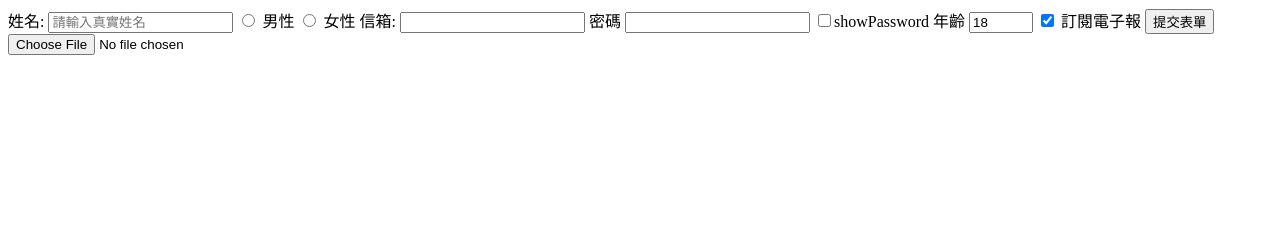
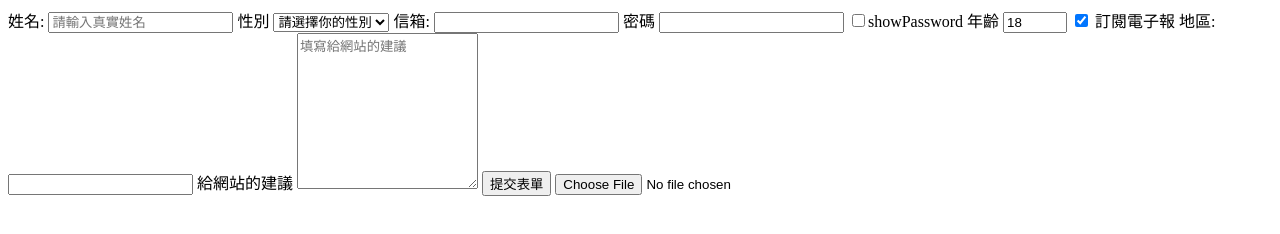
Before and after one commit to j8504151750/FullStackWebDevelopment, a plain HTML site: page pages/表單.html in a window 1280 px wide. Drawn offline with Linux system fonts and the light colour scheme.

Commit message:
CH2-19 button,selection,option,textarea

```diff
--- a/pages/表單.html
+++ b/pages/表單.html
@@ -15,10 +15,17 @@
             minlength="5"
             maxlength="50"
             placeholder="請輸入真實姓名"/>
-        <input type="radio" id="male" name="gender" value="male" required>
+        <label for="gender">性別</label>
+        <select name="gender" id="gender" required>
+            <option >請選擇你的性別</option>
+            <option value="male">男性</option>
+            <option value="female">女性</option>
+            <option value="other">其他</option>
+        </select>
+        <!-- <input type="radio" id="male" name="gender" value="male" required>
         <label for="male">男性</label>
         <input type="radio" id="female" name="gender" value="female" required>
-        <label for="female">女性</label>
+        <label for="female">女性</label> -->
         <label for="信箱">信箱:</label>
         <input id="信箱" type="email" name="email" required/>
         <label for="密碼">密碼</label>
@@ -30,6 +37,22 @@
         <input type="number" name="age" id="age" value="18" min="0" max="200" step="">
         <input id="電子報" type="checkbox" checked name="電子報" value="訂閱">
         <label for="電子報">訂閱電子報</label>
+
+        <label for="area">地區:</label>
+        <input list="area-list" type="text" name="area" id="area">
+        <datalist id="area-list">
+            <option value="台北市">台北市</option>
+            <option value="台中市">台中市</option>
+            <option value="南投市">南投市</option>
+        </datalist>
+
+        <label for="suggestion">給網站的建議</label>
+        <textarea name="suggestion"
+         id="suggestion" c
+         ols="50"
+         rows="10"
+         placeholder="填寫給網站的建議"></textarea>
+
         <button type="submit">提交表單</button>
         <input type="file">
 
```
